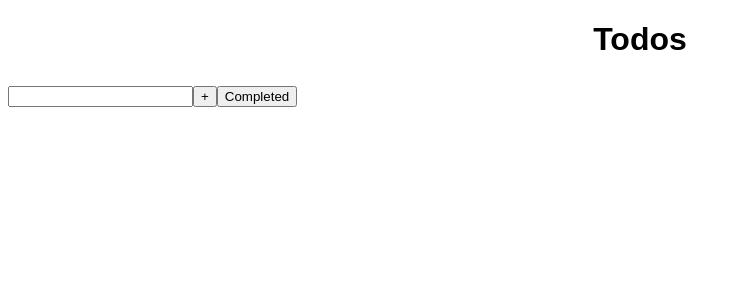
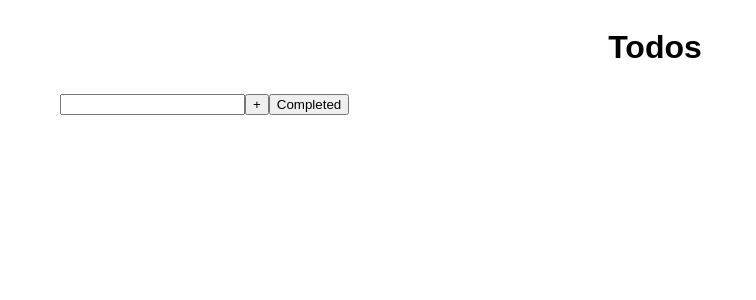
Before and after one commit to moonman239/WDD330-Week6-Challenge, a React (Create React App) app: page / in a window 1280 px wide. Shown: the top 300 px of the page, without its empty margins (0-756 px from the left). Built offline with nearby package versions, Linux system fonts and the light colour scheme.

Commit message:
Added app styling

```diff
--- a/src/App.js
+++ b/src/App.js
@@ -58,7 +58,7 @@ showTasks(taskList)
   render()
   {
     const jsx =
-    <div>
+    <div id="App">
       <h1>Todos</h1>
       {this.showTasks(this.state.tasks)}
       <input type="text" id="taskTextbox"></input><button onClick={this.addTask}>+</button>
--- a/src/index.css
+++ b/src/index.css
@@ -3,6 +3,11 @@ body {
 }
 h1 {
   text-align: center;
+}
+#App {
+  position: absolute;
+  left: 60px;
+  right: 30px;
 }
 .task {
   border: 1px solid black;
```
